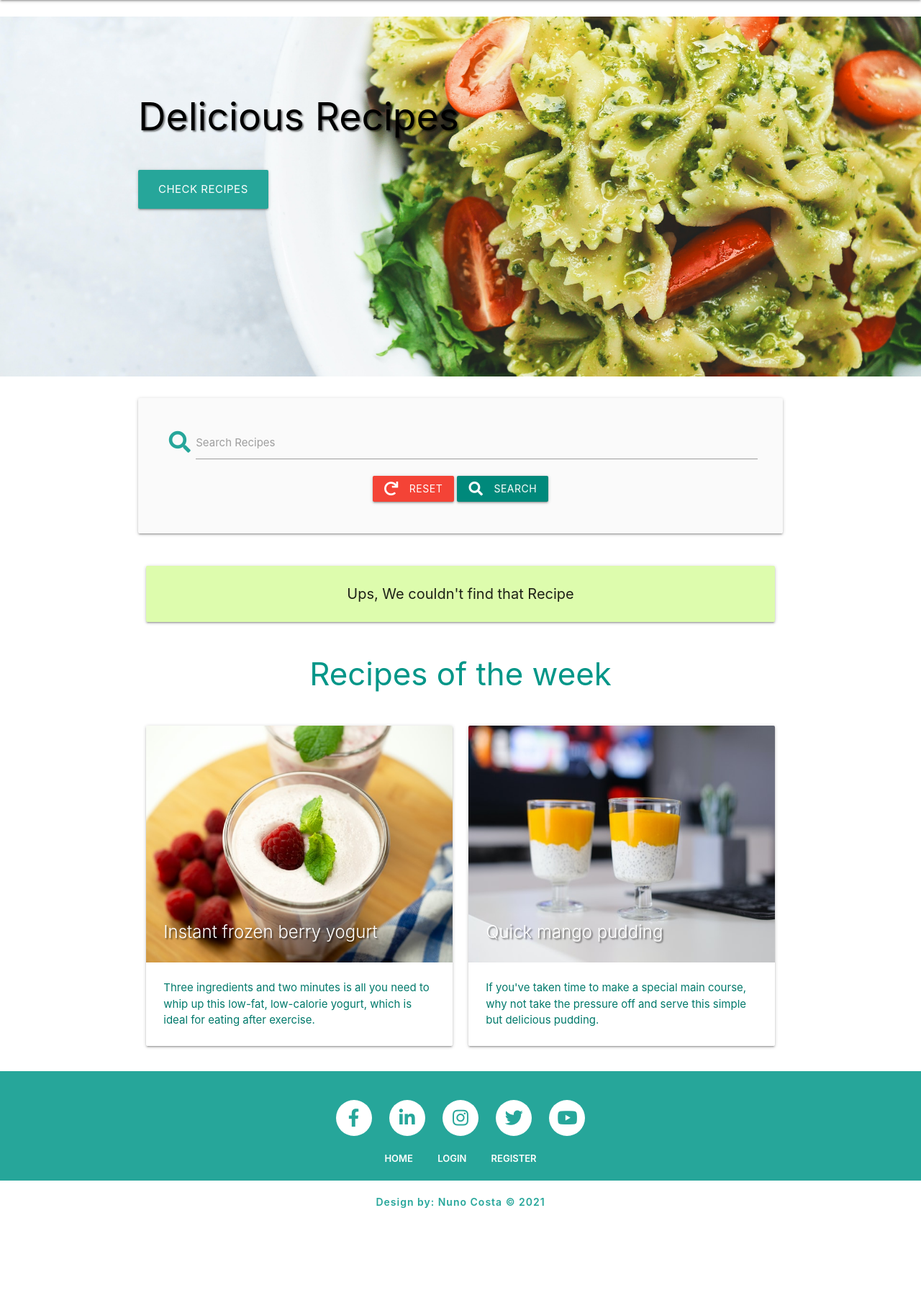
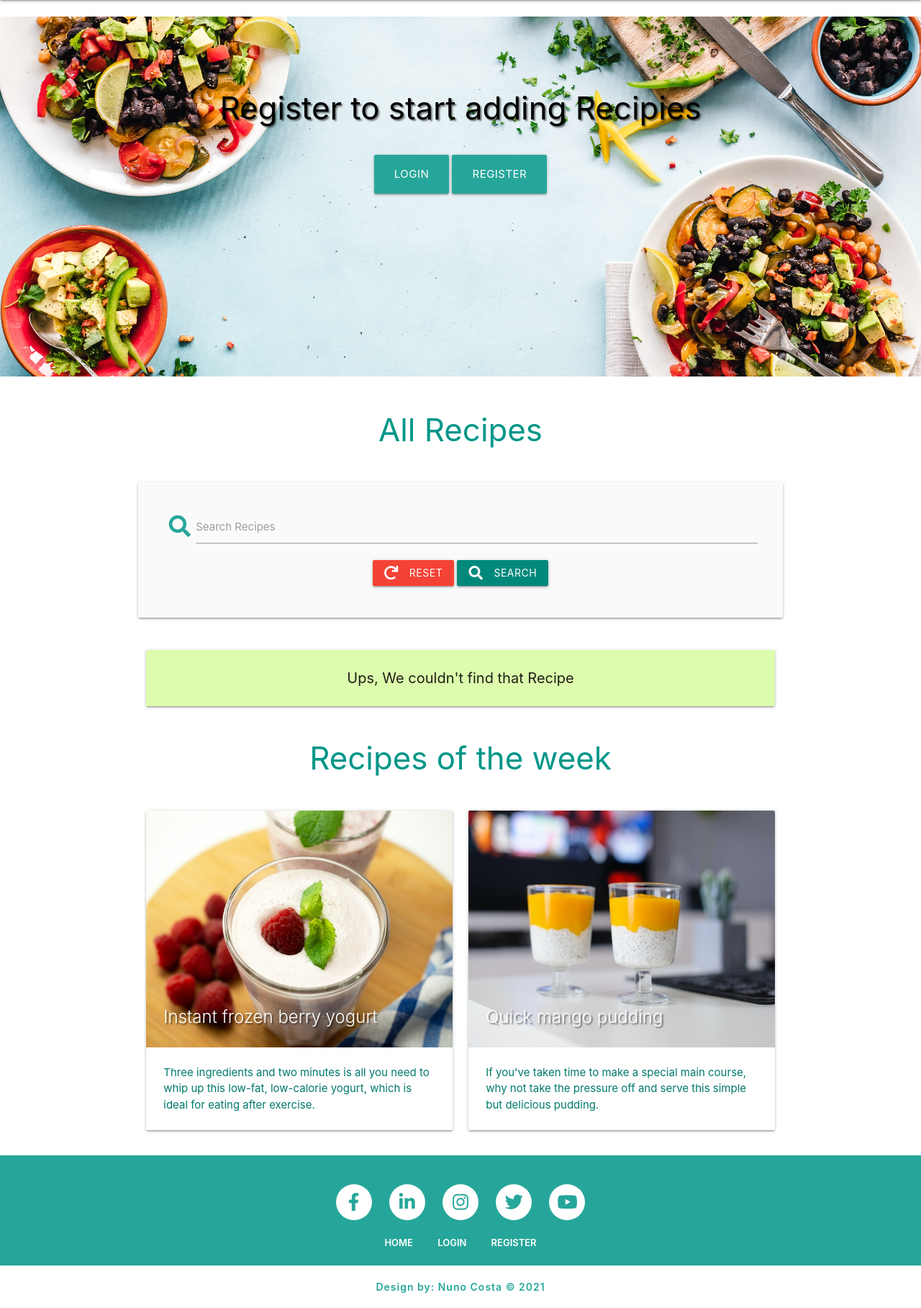
Before and after one commit to NunoCos/Nuno_Cookbook, a Flask app: page / in a window 1280 px wide. Shown: the part 64-1881 px from the top of the page at 72% size. Before the commit the page ends 1742 px from the top, so only its background shows below. Run offline with Flask 2, Linux system fonts and the light colour scheme; data that the repository does not hold is empty; some libraries are stand-ins or nearby versions.

Commit message:
add All recipes title to index

```diff
--- a/templates/base.html
+++ b/templates/base.html
@@ -117,7 +117,8 @@
         </div>
     </div>
     <div class="footer-bottom">
-            <p>Design by: Nuno Costa &#169 2021</p>
-        </div>
+        <p>Design by: Nuno Costa &#169 2021</p>
+    </div>
 </footer>
+
 </html>
--- a/templates/index.html
+++ b/templates/index.html
@@ -5,6 +5,17 @@
 <!-- Code from (Traversy Media)(https://www.youtube.com/watch?v=MaP3vO-vEsg)-->
 <div class="slider">
     <ul class="slides">
+        <li>
+            <img src="static/assets/images/ella-olsson-rD3YrnhTmf0-unsplash.jpg" alt="salad">
+            <div class="caption center-align">
+                <h3 class="black-text shadow">Register to start adding Recipies</h3>
+                <br>
+                <a class="teal lighten-1 waves-effect waves-light btn-large" href="{{ url_for('login') }}">Login</a>
+                <a class="teal lighten-1 waves-effect waves-light btn-large"
+                    href="{{ url_for('register') }}">Register</a>
+
+            </div>
+        </li>
         <li>
             <img src="static/assets/images/eaters-collective-12eHC6FxPyg-unsplash.jpg" alt="pasta">
             <div class="caption left-align">
@@ -14,27 +25,19 @@
             </div>
         </li>
         <li>
-            <img src="static/assets/images/ella-olsson-rD3YrnhTmf0-unsplash.jpg" alt="salad">
-            <div class="caption center-align">
-                <h3 class="black-text shadow">Register to start adding Recipies</h3>
-                <br>
-                <a class="teal lighten-1 waves-effect waves-light btn-large" href="{{ url_for('login') }}">Login</a>
-                <a class="teal lighten-1 waves-effect waves-light btn-large" href="{{ url_for('register') }}">Register</a>
-
-            </div>
-        </li>
-        <li>
             <img src="static/assets/images/joseph-gonzalez-zcUgjyqEwe8-unsplash.jpg" alt="pancakes">
             <div class="caption right-align">
                 <h2 class="shadow">Recipe of the week</h2>
                 <a class="teal lighten-1 waves-effect waves-light btn-large" href="#week_recipe">Check Recipes</a>
             </div>
-        </li>
+        </li>s
     </ul>
 </div>
 <br>
 
 <!--  Search Section  -->
+<h3 class="center-align teal-text lighten-1">All Recipes</h3>
+<br>
 <div class="container">
     <div class="row card-panel grey lighten-5">
         <form action="{{ url_for('search') }}" method="post" class="col s12">
@@ -118,23 +121,27 @@
         <div class="col s12 m6">
             <div class="card">
                 <div class="card-image">
-                    <img src="static/assets/images/mateusz-feliksik-GgHv0981LZg-unsplash.jpg" alt="yogurt" style="height: 329px;">
+                    <img src="static/assets/images/mateusz-feliksik-GgHv0981LZg-unsplash.jpg" alt="yogurt"
+                        style="height: 329px;">
                     <span class="card-title shadow">Instant frozen berry yogurt</span>
                 </div>
                 <div class="card-content">
-                    <p class="teal-text text-darken-2">Three ingredients and two minutes is all you need to whip up this low-fat, low-calorie yogurt, which
-                    is ideal for eating after exercise.</p>
+                    <p class="teal-text text-darken-2">Three ingredients and two minutes is all you need to whip up this
+                        low-fat, low-calorie yogurt, which
+                        is ideal for eating after exercise.</p>
                 </div>
             </div>
         </div>
         <div class="col s12 m6">
             <div class="card">
                 <div class="card-image">
-                    <img src="static/assets/images/adam-przeniewski-YD4svPPdOU4-unsplash.jpg" alt="pudding" style="height: 329px;">
+                    <img src="static/assets/images/adam-przeniewski-YD4svPPdOU4-unsplash.jpg" alt="pudding"
+                        style="height: 329px;">
                     <span class="card-title shadow">Quick mango pudding</span>
                 </div>
                 <div class="card-content">
-                    <p class="teal-text text-darken-2">If you've taken time to make a special main course, why not take the pressure off and serve this simple but delicious pudding.</p>
+                    <p class="teal-text text-darken-2">If you've taken time to make a special main course, why not take
+                        the pressure off and serve this simple but delicious pudding.</p>
                 </div>
             </div>
         </div>
```
